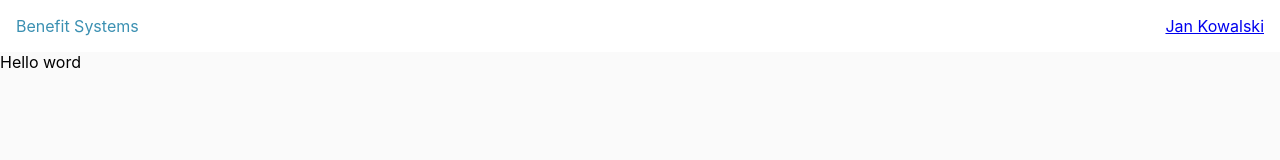
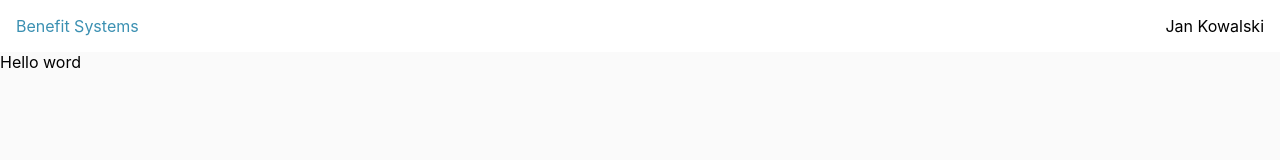
Before and after one commit to capgemini-benefit-systems/capgemini-benefit-systems-frontend, a React (Create React App) app: page / in a window 1280 px wide. Shown: the top 160 px of the page. Built offline with nearby package versions, Linux system fonts and the light colour scheme.

Commit message:
header style

```diff
--- a/src/components/Header.js
+++ b/src/components/Header.js
@@ -16,7 +16,7 @@ export default class Header extends Component {
       <header style = {headerStyle}>
       Benefit Systems
       <div  style={{float:'right'}} className="logo">
-      <NavLink style={profileStyle} textDecoration='none' exact to="/url"> {this.state.name} </NavLink>
+      <NavLink style={profileStyle} exact to="/url"> {this.state.name} </NavLink>
       </div>
       </header>
     )
@@ -31,8 +31,12 @@ const headerStyle = {
 }
 const logoStyle = {
   textAlign: 'left'
+
 }
 
 const profileStyle = {
-  textAlign: 'right'
+  textAlign: 'right',
+  textDecoration: 'none',
+  color: 'black'
+
 }
```
